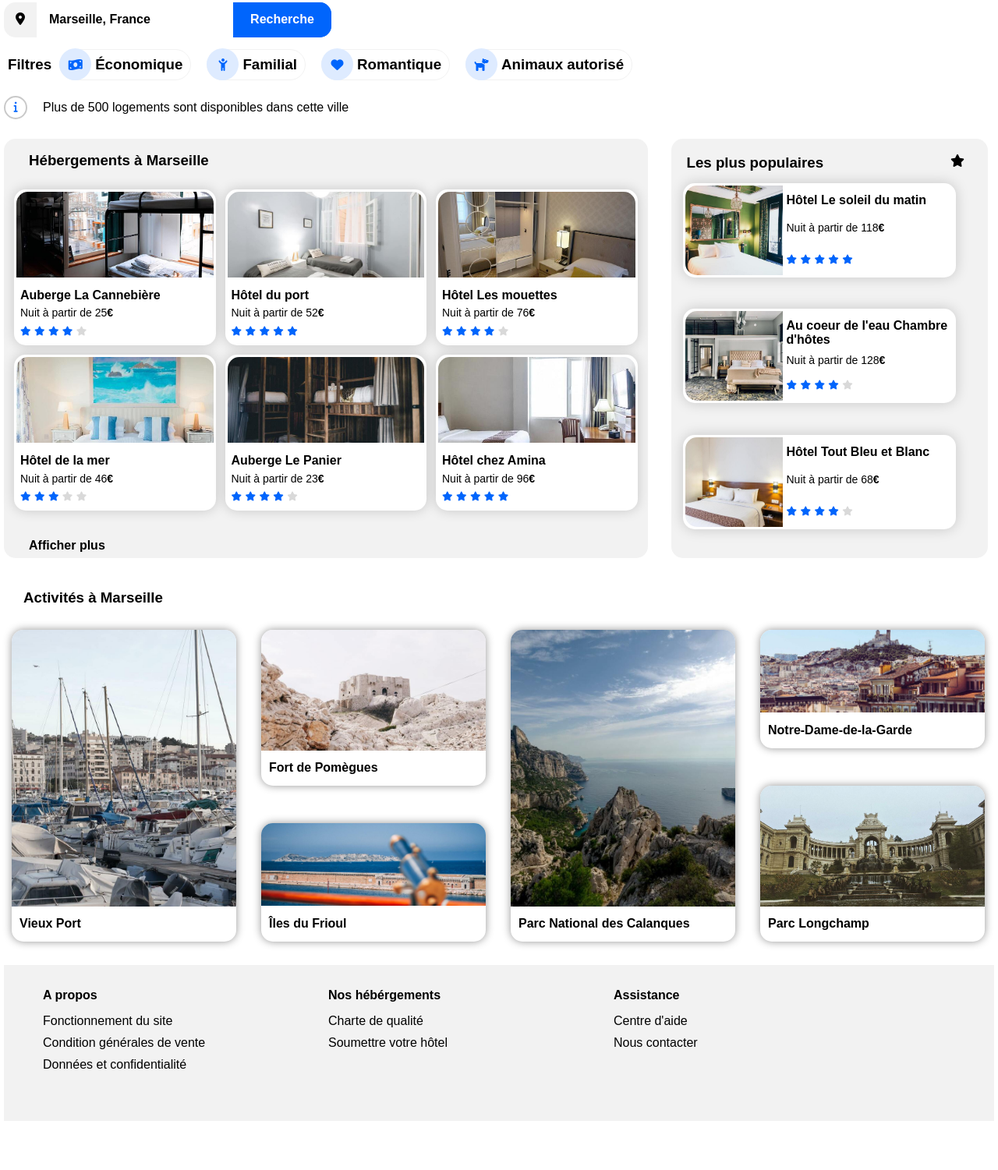
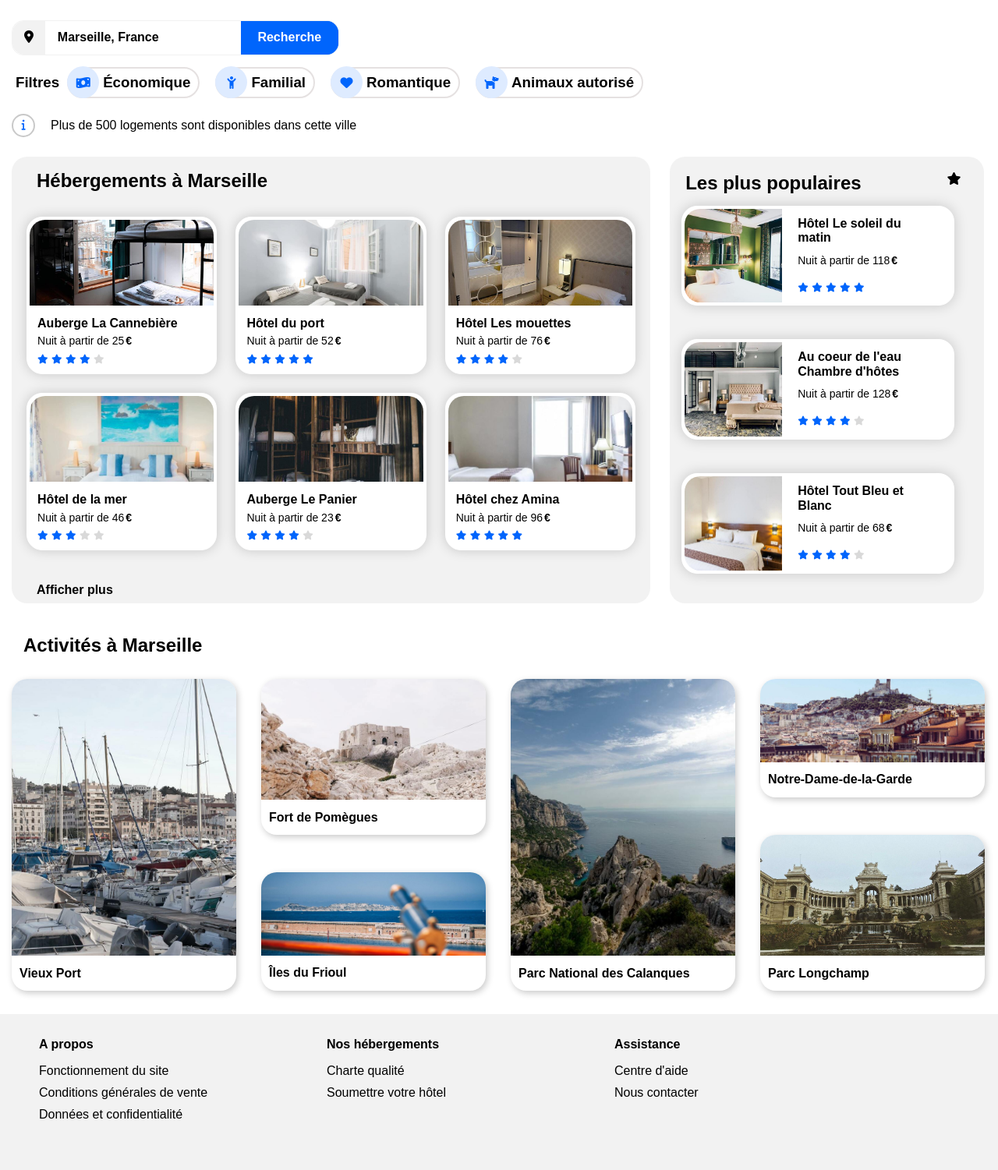
Before and after one commit to Nalaelle/Booki_Projet_2, a plain HTML site: page index.html in a window 1280 px wide. Shown: the part 188-1689 px from the top of the page at 78% size. Before the commit the page ends 1626 px from the top, so only its background shows below. Drawn offline with Linux system fonts and the light colour scheme.

Commit message:
first commit

```diff
--- a/css/style.css
+++ b/css/style.css
@@ -6,7 +6,8 @@
   box-sizing: border-box;
 }
 
-  body {
+header,
+main {
   margin-left: 5px;
   margin-right: 5px;
 }
@@ -25,11 +26,14 @@
   font-weight: 700;
 }
 
+b {
+  padding: 2px;
+}
+
 /* header ****************************************************************** */
 header {
   display: flex;
   justify-content: space-between;
-    align-items: center;
   align-items: flex-end;
   min-height: 100px;
 }
@@ -74,6 +78,8 @@
   border: 4px transparent solid;
   height: 100%;
   width: 100%;
+
+  font-size: larger;
 }
 
 .liste-nav:hover {
@@ -86,21 +92,24 @@
 
 /* Main ******************************************************************** */
 /* section 1 */
+#section-1 {
+  padding-left: 10px;
+}
 
 #first-title {
+  font-size: x-large;
   padding: 20px 0px;
 }
 /* Search */
 
-  input:focus,
-  textarea:focus,
-  select:focus {
+input:focus {
   outline-offset: 0px !important;
   outline: none !important;
 }
 .form {
   display: flex;
   align-items: center;
+  border: 1px #f2f2f2 solid;
   border-radius: 15px;
 
   height: 45px;
@@ -174,14 +183,14 @@
 .filter-elt {
   display: flex;
   align-items: center;
-    border: 1px #f2f2f2 solid;
+  border: 2px #e5e1e1 solid;
   border-radius: 25px;
   height: 40px;
   margin: 10px 20px 10px 0px;
 }
 .filter-elt:hover {
   color: #0065fc;
-    background-color: #DEEBFF;
+  background-color: #deebff;
 }
 .filter-circle {
   color: #0065fc;
@@ -189,11 +198,11 @@
   justify-content: center;
   align-items: center;
 
-    background-color: #DEEBFF;
+  background-color: #deebff;
   border-radius: 50%;
   height: 41px;
   width: 41px;
-    margin-left: -1px;
+  margin-left: -2px;
 }
 .icon-filter {
   padding: 20px;
@@ -241,14 +250,21 @@
 /* section 2 *********************************************************/
 #section-2 {
   display: flex;
-    gap: 30px;
+  gap: 2%;
   margin-top: 15px;
+  padding-left: 10px;
 }
 
 /* classes communes *********************/
+#section-2 h3 {
+  font-size: x-large;
+  /* font-size: 25px; */
+}
+
 .card {
   background-color: white;
   padding: 3px;
+  border: 1px solid white;
 }
 
 .card-body {
@@ -275,7 +291,7 @@
 
 #hebergement {
   background-color: #f2f2f2;
-    border-radius: 15px;
+  border-radius: 20px;
   flex-basis: 65%;
   padding: 7px;
 }
@@ -290,21 +306,21 @@
   align-items: center;
 }
 .card-heb {
-    width: 31%;
-    margin: 6px;
+  width: 30%;
+  margin: 1.5%;
   flex-grow: 1;
-    border-radius: 15px;
+  border-radius: 20px;
   box-shadow: 0px 0px 16px #0000002e;
 }
 .img-heb {
   height: 110px;
   width: 100%;
   object-fit: cover;
-    border-radius: 15px 15px 0px 0px;
+  border-radius: 20px 20px 0px 0px;
 }
 .body-heb {
   height: 40%;
-    padding: 5px;
+  padding: 5px 10px;
 }
 
 .body-heb > h4 {
@@ -327,7 +343,7 @@
 /* Popular ***************************************************/
 #popular {
   background-color: #f2f2f2;
-    border-radius: 15px;
+  border-radius: 20px;
   flex-basis: 32%;
 }
 #title-3 {
@@ -347,7 +363,7 @@
   min-width: 305px;
   max-width: 350px;
 
-    border-radius: 15px;
+  border-radius: 20px;
   box-shadow: 0px 0px 17px #0000002e;
 }
 .link-pop {
@@ -358,10 +374,10 @@
   width: 125px;
   height: 100%;
   object-fit: cover;
-    border-radius: 15px 0px 0px 15px;
+  border-radius: 20px 0px 0px 20px;
 }
 .body-pop {
-    padding: 10px 5px;
+  padding: 10px 20px;
 }
 
 /* Section-3 Activity */
@@ -369,8 +385,10 @@
 #section-3 {
   padding: 10px;
 }
+
 #title-4 {
   padding: 30px 15px;
+  font-size: x-large;
 }
 
 #activites {
@@ -392,7 +410,7 @@
   object-fit: cover;
   height: 100%;
   width: 100%;
-    border-radius: 15px 15px 0px 0px;
+  border-radius: 20px 20px 0px 0px;
 }
 
 .card-img-act {
@@ -427,8 +445,8 @@
   max-height: 400px;
   min-height: 150px;
   width: 23%;
-    box-shadow: 0px 0px 11px 0px #0000006b;
-    border-radius: 15px;
+  box-shadow: 2px 3px 8px 0px #00000036;
+  border-radius: 20px;
 }
 
 .act-2,
@@ -487,13 +505,14 @@
     margin-left: 0px;
     margin-right: 0px;
   }
-    body {
-      margin-left: 0px;
-      margin-right: 0px;
+
+  header {
+    margin: 0px;
   }
 
   main {
     padding: 0px;
+    margin: 0px;
   }
 
   #section-2 {
@@ -580,9 +599,9 @@
     margin-left: 0px;
     margin-right: 0px;
   }
-    body {
-      margin-left: 0px;
-      margin-right: 0px;
+
+  main {
+    margin: 0px;
   }
 
   /* header */
@@ -592,6 +611,7 @@
     align-items: center;
     justify-content: space-around;
     height: 150px;
+    margin: 0px;
   }
   #logo-header {
     width: 100%;
--- a/index.html
+++ b/index.html
@@ -59,7 +59,7 @@
                 name="search"
                 id="search"
                 value="Marseille, France "
-                size="13"
+                size="16"
                 maxlength="50"
               />
             </div>
@@ -442,7 +442,7 @@
             <a class="link-footer" href="#">Fonctionnement du site</a>
           </li>
           <li class="footer-txt">
-            <a class="link-footer" href="#">Condition générales de vente</a>
+            <a class="link-footer" href="#">Conditions générales de vente</a>
           </li>
           <li class="footer-txt">
             <a class="link-footer" href="#">Données et confidentialité</a>
@@ -450,10 +450,10 @@
         </ul>
       </div>
       <div class="foot">
-        <h4 class="footer-title">Nos hébérgements</h4>
+        <h4 class="footer-title">Nos hébergements</h4>
         <ul class="footer-list">
           <li class="footer-txt">
-            <a class="link-footer" href="#">Charte de qualité</a>
+            <a class="link-footer" href="#">Charte qualité</a>
           </li>
           <li class="footer-txt">
             <a class="link-footer" href="#">Soumettre votre hôtel</a>
```
Also changed, not shown: css/normalize.css. Lines whose indentation alone changed are shown as unchanged.
